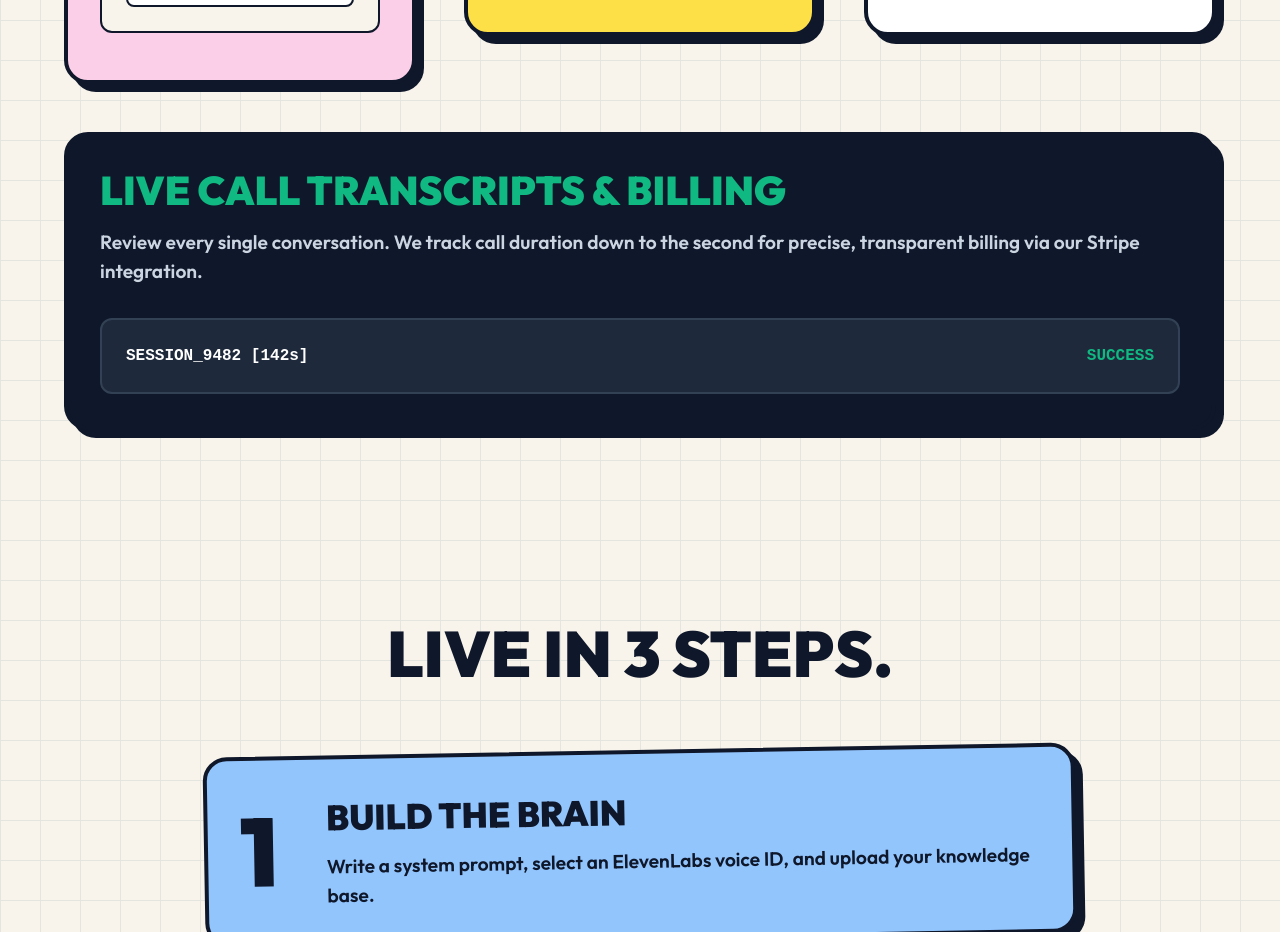
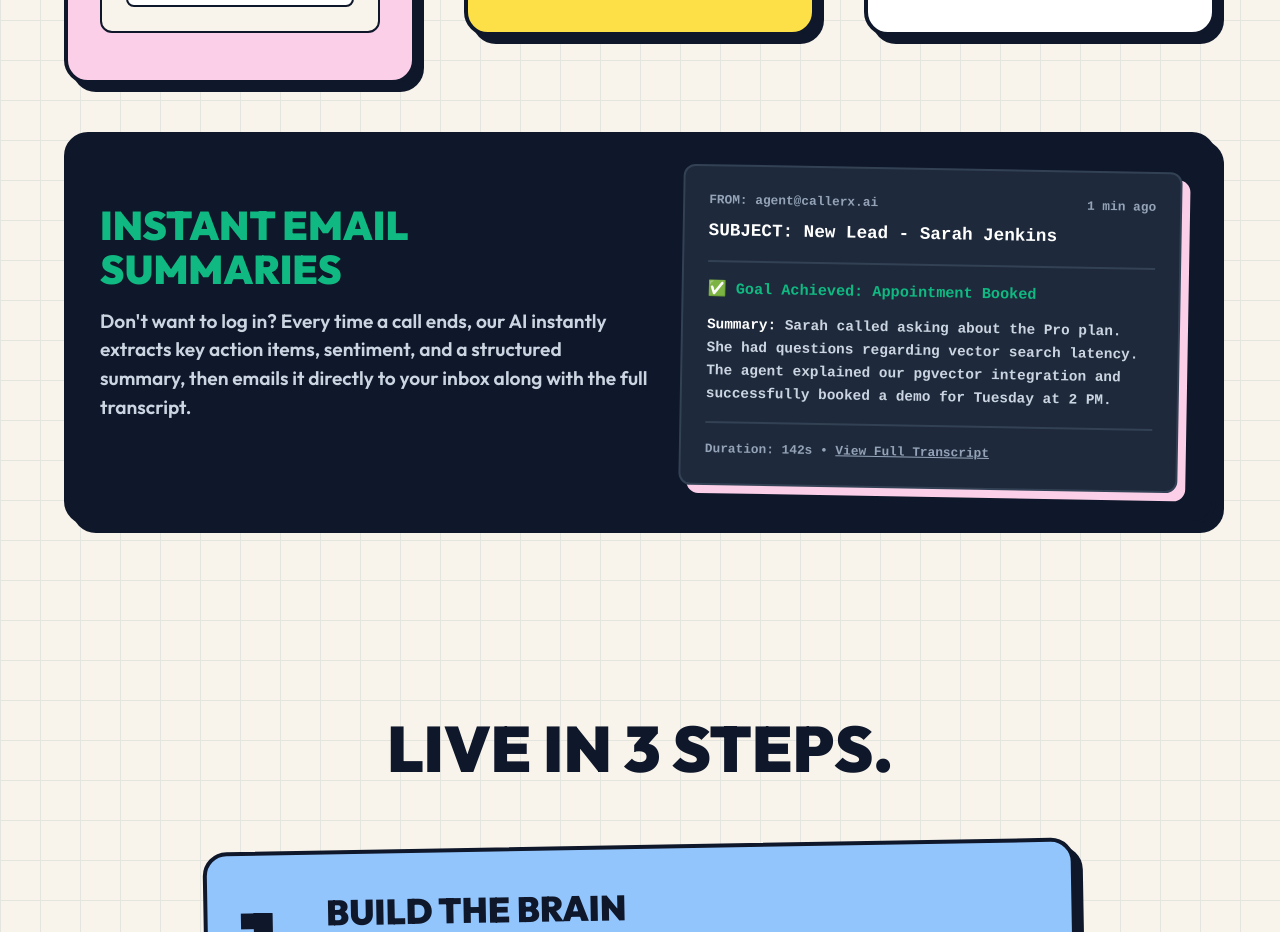
Before and after one commit to Nitish1235/AixCaller, a Next.js app in the folder frontend/: page / in a window 1280 px wide. Shown: the part 2380-3312 px from the top of the page. Built offline with nearby package versions, Linux system fonts and the light colour scheme; no server answers.

Commit message:
email demo in landing page

```diff
--- a/frontend/src/app/page.tsx
+++ b/frontend/src/app/page.tsx
@@ -114,15 +114,31 @@ export default function Home() {
             </div>
           </div>
 
-          {/* Transcripts */}
-          <div className="card" style={{ background: "var(--text)", color: "#fff", gridColumn: "1 / -1" }}>
-            <h3 style={{ fontSize: "2.5rem", textTransform: "uppercase", margin: "0 0 1rem", lineHeight: 1.1, fontWeight: 900, color: "var(--accent-green)" }}>Live Call Transcripts & Billing</h3>
-            <p style={{ fontSize: "1.2rem", fontWeight: 600, color: "#cbd5e1", lineHeight: 1.5, margin: "0 0 2rem" }}>
-              Review every single conversation. We track call duration down to the second for precise, transparent billing via our Stripe integration.
-            </p>
-            <div className="mono" style={{ background: "#1e293b", border: "2px solid #334155", borderRadius: 12, padding: "1.5rem", fontWeight: 700, display: "flex", justifyContent: "space-between" }}>
-              <div>SESSION_9482 [142s]</div>
-              <div style={{ color: "var(--accent-green)" }}>SUCCESS</div>
+          {/* Email Summaries */}
+          <div className="card" style={{ background: "var(--text)", color: "#fff", gridColumn: "1 / -1", display: "flex", flexWrap: "wrap", gap: "2rem", alignItems: "center" }}>
+            <div style={{ flex: "1 1 400px" }}>
+              <h3 style={{ fontSize: "2.5rem", textTransform: "uppercase", margin: "0 0 1rem", lineHeight: 1.1, fontWeight: 900, color: "var(--accent-green)" }}>Instant Email Summaries</h3>
+              <p style={{ fontSize: "1.2rem", fontWeight: 600, color: "#cbd5e1", lineHeight: 1.5, margin: "0 0 2rem" }}>
+                Don't want to log in? Every time a call ends, our AI instantly extracts key action items, sentiment, and a structured summary, then emails it directly to your inbox along with the full transcript.
+              </p>
+            </div>
+            <div className="mono" style={{ flex: "1 1 350px", background: "#1e293b", border: "2px solid #334155", borderRadius: 12, padding: "1.5rem", fontWeight: 700, boxShadow: "8px 8px 0 var(--accent-pink)", transform: "rotate(1deg)" }}>
+              <div style={{ color: "#94a3b8", fontSize: "0.8rem", marginBottom: "0.5rem", display: "flex", justifyContent: "space-between" }}>
+                <span>FROM: agent@callerx.ai</span>
+                <span>1 min ago</span>
+              </div>
+              <div style={{ color: "#fff", fontSize: "1.1rem", marginBottom: "1rem", borderBottom: "2px solid #334155", paddingBottom: "1rem" }}>
+                SUBJECT: New Lead - Sarah Jenkins
+              </div>
+              <div style={{ color: "var(--accent-green)", marginBottom: "0.8rem", fontSize: "0.95rem" }}>
+                ✅ Goal Achieved: Appointment Booked
+              </div>
+              <div style={{ color: "#cbd5e1", fontSize: "0.9rem", lineHeight: 1.6, paddingBottom: "1rem", borderBottom: "2px solid #334155", marginBottom: "1rem" }}>
+                <strong style={{ color: "#fff" }}>Summary:</strong> Sarah called asking about the Pro plan. She had questions regarding vector search latency. The agent explained our pgvector integration and successfully booked a demo for Tuesday at 2 PM.
+              </div>
+              <div style={{ color: "#94a3b8", fontSize: "0.8rem" }}>
+                Duration: 142s • <span style={{ textDecoration: "underline", cursor: "pointer" }}>View Full Transcript</span>
+              </div>
             </div>
           </div>
 
```
